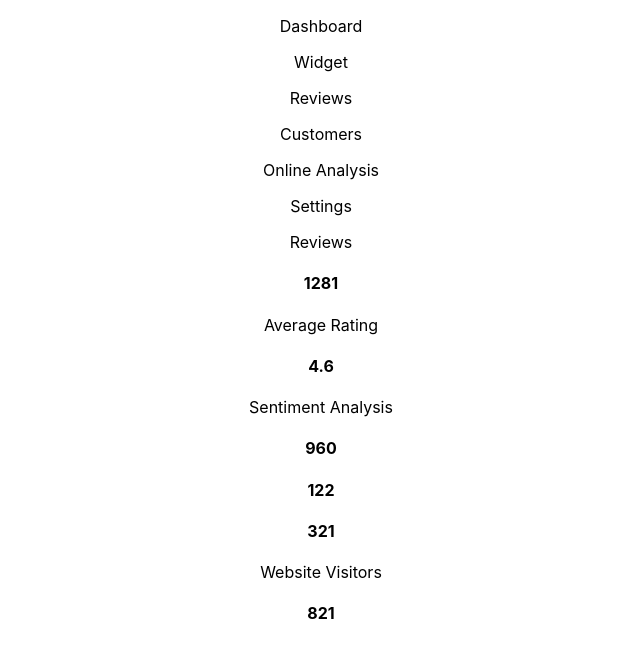
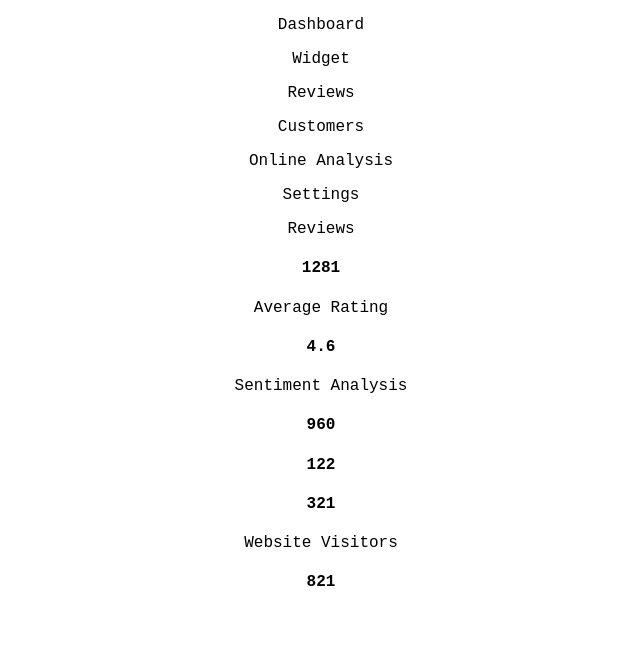
Before and after one commit to illnessink/dashboard, a React (Create React App) app: page / in a window 1280 px wide. Shown: the top 658 px of the page, without its empty margins (319-959 px from the left). Built offline with nearby package versions, Linux system fonts and the light colour scheme.

Commit message:
wip: adds font to body

```diff
--- a/src/index.css
+++ b/src/index.css
@@ -1,13 +1,4 @@
 body {
   margin: 0;
-  font-family: -apple-system, BlinkMacSystemFont, 'Segoe UI', 'Roboto', 'Oxygen',
-    'Ubuntu', 'Cantarell', 'Fira Sans', 'Droid Sans', 'Helvetica Neue',
-    sans-serif;
-  -webkit-font-smoothing: antialiased;
-  -moz-osx-font-smoothing: grayscale;
+  font-family: monospace, Helvetica;
 }
-
-code {
-  font-family: source-code-pro, Menlo, Monaco, Consolas, 'Courier New',
-    monospace;
-}
```
